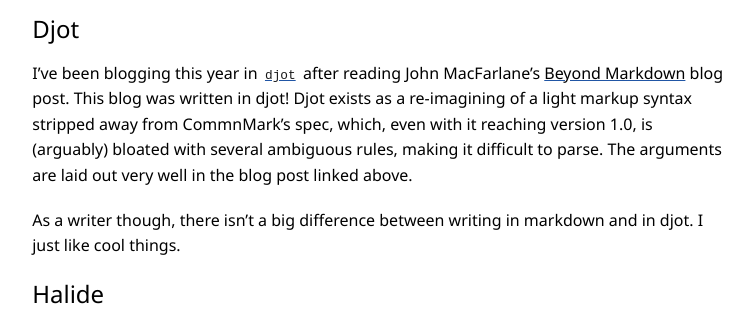
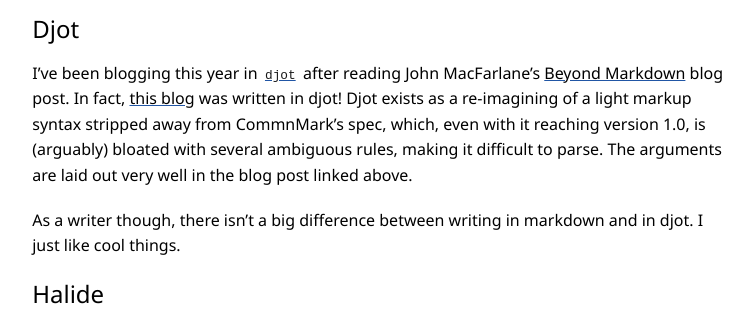
Before and after one commit to spiral-ladder/spiral-ladder.github.io, a plain HTML site: page tech/2025/12/27/what-ive-used-2025.html in a window 1280 px wide. Shown: the part 2986-3308 px from the top of the page, without its empty margins (260-1013 px from the left). Drawn offline with nearby package versions, Linux system fonts and the light colour scheme; a web font is replaced by a local one.

Commit message:
deploy: 599d642def3e6fc78c2d0e3d9d8548ca3f81a732

```diff
--- a/tech/2025/12/27/what-ive-used-2025.html
+++ b/tech/2025/12/27/what-ive-used-2025.html
@@ -214,7 +214,7 @@
 <section id="Djot">
 
 <div class="title"><h2>Djot </h2></div>
-<p>I’ve been blogging this year in <a href="https://github.com/jgm/djot"><code>djot</code></a> after reading John MacFarlane’s <a href="https://johnmacfarlane.net/beyond-markdown.html">Beyond Markdown</a> blog post. This blog was written in djot! Djot exists as a re-imagining of a light markup syntax stripped away from CommnMark’s spec, which, even with it reaching version 1.0, is (arguably) bloated with several ambiguous rules, making it difficult to parse. The arguments are laid out very well in the blog post linked above.</p>
+<p>I’ve been blogging this year in <a href="https://github.com/jgm/djot"><code>djot</code></a> after reading John MacFarlane’s <a href="https://johnmacfarlane.net/beyond-markdown.html">Beyond Markdown</a> blog post. In fact, <a href="https://github.com/spiral-ladder/spiral-ladder.github.io/blob/main/content/tech/2025-12-27-what-ive-used-2025.dj">this blog</a> was written in djot! Djot exists as a re-imagining of a light markup syntax stripped away from CommnMark’s spec, which, even with it reaching version 1.0, is (arguably) bloated with several ambiguous rules, making it difficult to parse. The arguments are laid out very well in the blog post linked above.</p>
 <p>As a writer though, there isn’t a big difference between writing in markdown and in djot. I just like cool things.</p>
 </section>
 <section id="Halide">
```
